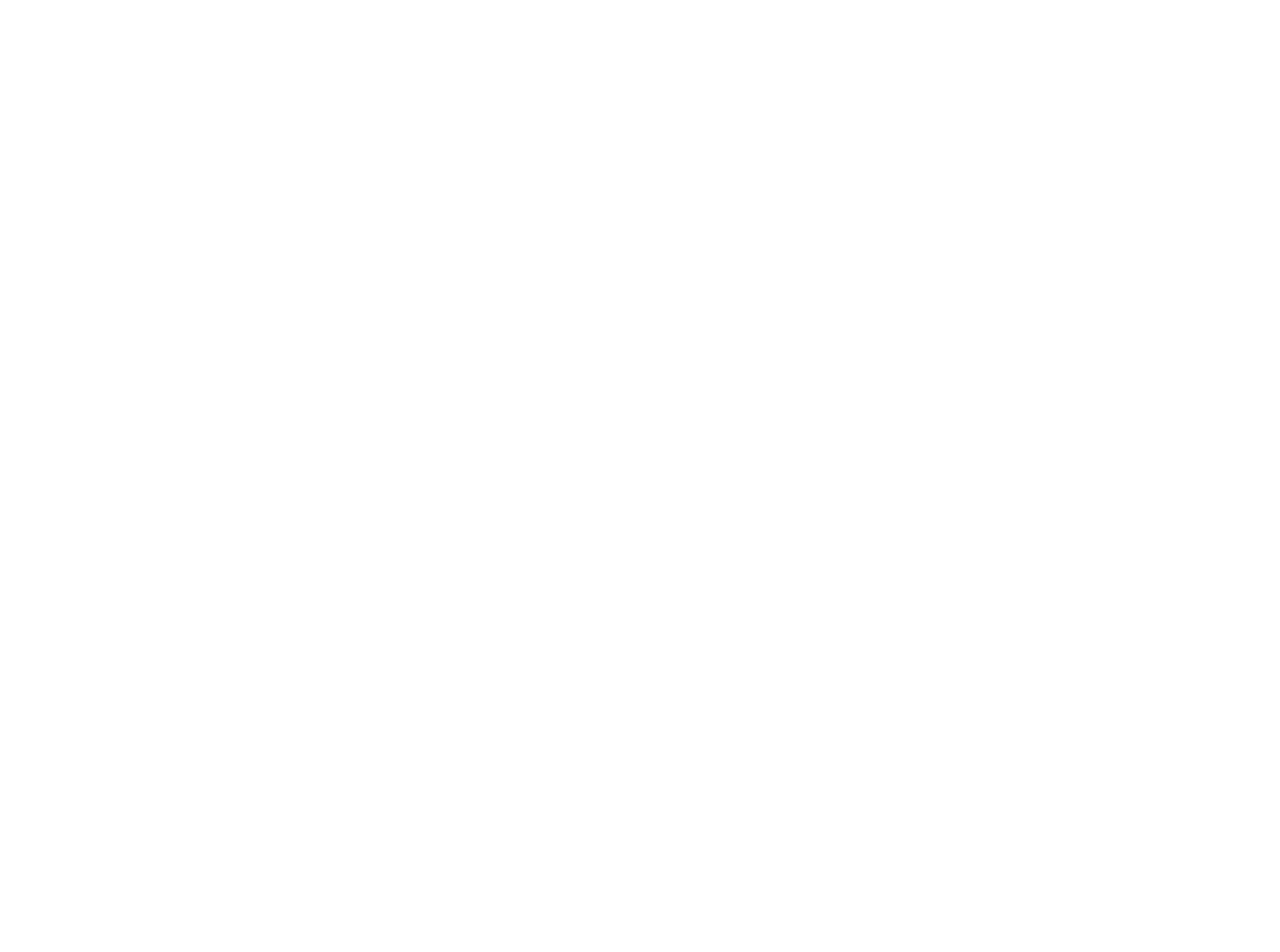
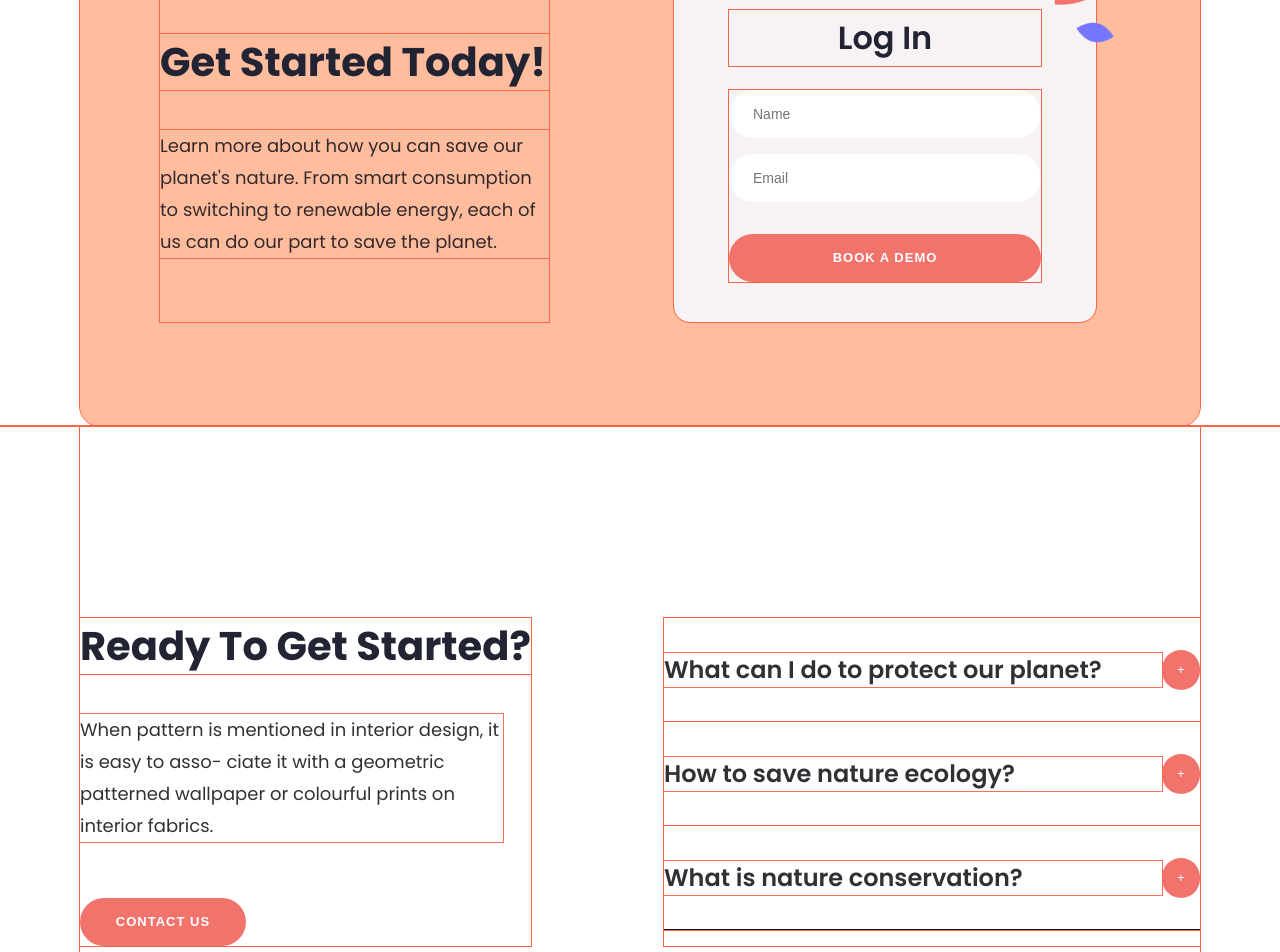
Before and after one commit to VladDeputat/halo-lab, a React (Create React App) app: page / in a window 1280 px wide. Shown: the part 1940-2892 px from the top of the page. Before the commit the page ends 1806 px from the top, so only its background shows below. Built offline with nearby package versions, Linux system fonts and the light colour scheme.

Commit message:
add getStarted section

```diff
--- a/src/App.js
+++ b/src/App.js
@@ -1,6 +1,8 @@
 import React from "react";
+import Faq from "./components/faq/Faq";
 import Header from "./components/header/Header";
 import Hero from "./components/hero/Hero";
+import LogIn from "./components/logIn/LogIn";
 import Team from "./components/team/Team";
 const App = () => {
   return (
@@ -8,6 +10,8 @@
       <Header />
       <Hero />
       <Team />
+      <LogIn />
+      <Faq />
     </>
   );
 };
--- /dev/null
+++ b/src/components/faq/Faq.jsx
@@ -0,0 +1,32 @@
+import React from "react";
+import styles from "./Faq.module.scss";
+import data from "./accordion/accordionData";
+import AccordionItem from "./accordion/AccordionItem";
+
+const faq = () => {
+  return (
+    <section>
+      <div className={styles.faqContainer}>
+        <div>
+          <h3 className={styles.heading}>Ready to Get started?</h3>
+          <p className={styles.description}>
+            When pattern is mentioned in interior design, it is easy to asso- ciate it
+            with a geometric patterned wallpaper or colourful prints on interior fabrics.
+          </p>
+          <button className={styles.contactUsBtn} type="button">
+            Contact us
+          </button>
+        </div>
+        <div>
+          <ul>
+            {data.map((item) => (
+              <AccordionItem data={item} key={item.id} />
+            ))}
+          </ul>
+        </div>
+      </div>
+    </section>
+  );
+};
+
+export default faq;
--- /dev/null
+++ b/src/components/faq/Faq.module.scss
@@ -0,0 +1,50 @@
+.faqContainer {
+  max-width: 1120px;
+  width: 100%;
+  padding: 192px 0;
+  margin: 0 auto;
+  display: flex;
+  justify-content: space-between;
+}
+
+.heading {
+  font-weight: 700;
+  font-size: 40px;
+  line-height: 1.4;
+  text-transform: capitalize;
+  color: #222433;
+  margin-bottom: 40px;
+}
+
+.description {
+  font-size: 18px;
+  line-height: 1.78;
+  color: #1e1a20;
+  opacity: 0.9;
+  width: 423px;
+  margin-bottom: 56px;
+}
+
+.contactUsBtn {
+  width: 166px;
+  height: 48px;
+  background: #f2726c;
+  border-radius: 30px;
+  border: none;
+  outline: none;
+  font-weight: 700;
+  font-size: 13px;
+  line-height: 1.4;
+  letter-spacing: 1px;
+  text-transform: uppercase;
+  color: #ffffff;
+  display: flex;
+  align-items: center;
+  justify-content: center;
+  transition: all 150ms linear;
+  cursor: pointer;
+}
+
+.contactUsBtn:hover {
+  box-shadow: 0px 3px 10px 6px rgba(206, 206, 206, 1);
+}
--- /dev/null
+++ b/src/components/faq/accordion/AccordionItem.jsx
@@ -0,0 +1,29 @@
+import React, {useState} from "react";
+import styles from "./AccordionItem.module.scss";
+
+const AccordionItem = ({data}) => {
+  const [isOpen, setIsOpen] = useState(false);
+
+  return (
+    <li className={styles.accordionItem}>
+      <div
+        onClick={() => setIsOpen(!isOpen)}
+        className={
+          isOpen
+            ? `${styles.questionContainer} + ${styles.isOpen}`
+            : `${styles.questionContainer}`
+        }
+      >
+        <p className={styles.question}>{data.question}</p>
+        <button className={styles.questionBtn} type="button">
+          {isOpen ? "-" : "+"}
+        </button>
+      </div>
+      <p className={isOpen ? `${styles.answer}` : `${styles.answer} + ${styles.isShown}`}>
+        {data.answer}
+      </p>
+    </li>
+  );
+};
+
+export default AccordionItem;
--- /dev/null
+++ b/src/components/faq/accordion/AccordionItem.module.scss
@@ -0,0 +1,60 @@
+.accordionItem {
+  position: relative;
+  overflow: hidden;
+  width: 536px;
+}
+
+.questionContainer {
+  display: flex;
+  align-items: center;
+  background: #ffffff;
+  border-bottom: 1px solid #1e1a20;
+  cursor: pointer;
+  height: 104px;
+}
+
+.isOpen {
+  border: none;
+  //   height: 50px;
+}
+
+.question {
+  width: 100%;
+  font-weight: 600;
+  font-size: 24px;
+  line-height: 1.42;
+  color: #1e1a20;
+  opacity: 0.9;
+  display: flex;
+  align-items: center;
+  z-index: 1;
+}
+
+.questionBtn {
+  width: 40px;
+  height: 40px;
+  background: #f2726c;
+  border-radius: 50px;
+  border: none;
+  outline: none;
+  color: #ffffff;
+  cursor: pointer;
+}
+
+.answer {
+  position: relative;
+  top: 0px;
+  transition: all 150ms linear;
+  line-height: 1.5;
+  color: #1e1a20;
+  opacity: 0.9;
+  z-index: -1;
+  padding-bottom: 32px;
+  border-bottom: 1px solid #1e1a20;
+}
+
+.isShown {
+  position: absolute;
+  top: -100px;
+  border: none;
+}
--- /dev/null
+++ b/src/components/faq/accordion/accordionData.js
@@ -0,0 +1,22 @@
+const data = [
+  {
+    id: 1,
+    question: "What can I do to protect our planet?",
+    answer:
+      "Not to make an open fire in nature and to clean up litter; not to pollute open water bodies; to switch to alternative energy sources; to reduce the use of non-renewable resources",
+  },
+  {
+    id: 2,
+    question: "How to save nature ecology?",
+    answer:
+      "Lorem ipsum dolor sit amet consectetur adipisicing elit. Fuga, facere eaque amet minus consectetur aliquam ea voluptate, odio corrupti cumque sunt sit distinctio veritatis, vero neque maxime doloremque placeat at.",
+  },
+  {
+    id: 3,
+    question: "What is nature conservation?",
+    answer:
+      "Lorem ipsum dolor sit amet consectetur adipisicing elit. Fuga, facere eaque amet minus consectetur aliquam ea voluptate, odio corrupti cumque sunt sit distinctio veritatis, vero neque maxime doloremque placeat at.",
+  },
+];
+
+export default data;
--- /dev/null
+++ b/src/components/logIn/LogIn.jsx
@@ -0,0 +1,44 @@
+import React from "react";
+import styles from "./Login.module.scss";
+
+const LogIn = () => {
+  return (
+    <section>
+      <div className={styles.sectionContainer}>
+        <div>
+          <h3 className={styles.getStartedHeading}>Get started today!</h3>
+          <p className={styles.getStartedText}>
+            Learn more about how you can save our planet's nature. From smart consumption
+            to switching to renewable energy, each of us can do our part to save the
+            planet.
+          </p>
+        </div>
+        <div className={styles.loginContainer}>
+          <h4 className={styles.formHeading}>Log in</h4>
+
+          <form className={styles}>
+            <input
+              className={styles}
+              autoComplete="off"
+              name="name"
+              type="text"
+              placeholder="Name"
+            />
+            <input
+              className={styles}
+              autoComplete="off"
+              name="email"
+              type="email"
+              placeholder="Email"
+            />
+            <button className={styles} type="submit">
+              book a demo
+            </button>
+          </form>
+        </div>
+      </div>
+    </section>
+  );
+};
+
+export default LogIn;
--- /dev/null
+++ b/src/components/logIn/Login.module.scss
@@ -0,0 +1,111 @@
+.sectionContainer {
+  max-width: 1120px;
+  width: 100%;
+  margin: 0 auto;
+  background: #ffbd9e;
+  border-radius: 20px;
+  padding: 104px 104px 104px 80px;
+  display: flex;
+  justify-content: space-between;
+}
+
+.getStartedHeading {
+  font-weight: 700;
+  font-size: 40px;
+  line-height: 1.4;
+  text-transform: capitalize;
+  color: #222433;
+  width: 389px;
+  margin-top: 64px;
+  margin-bottom: 40px;
+}
+
+.getStartedText {
+  font-size: 18px;
+  line-height: 1.78;
+  color: #1e1a20;
+  opacity: 0.9;
+  width: 389px;
+}
+
+.loginContainer {
+  padding: 40px 55px;
+  background: #f7f3f4;
+  border-radius: 16px;
+  position: relative;
+
+  &:before {
+    content: "";
+    position: absolute;
+    right: -18px;
+    top: -20px;
+    width: 60px;
+    height: 55px;
+    background: url("../../assets/contact/leaf1.png");
+    background-repeat: no-repeat;
+    background-size: contain;
+  }
+
+  form {
+    display: flex;
+    flex-direction: column;
+  }
+
+  input {
+    height: 48px;
+    background: #ffffff;
+    border-radius: 40px;
+    border: none;
+    outline: none;
+    margin-bottom: 16px;
+    font-size: 14px;
+    line-height: 1.71;
+    color: #807c7c;
+    padding: 12px 24px;
+  }
+
+  button {
+    width: 312px;
+    height: 48px;
+    border-radius: 30px;
+    border: none;
+    outline: none;
+    font-weight: 700;
+    font-size: 13px;
+    line-height: 1.8;
+    letter-spacing: 1px;
+    text-transform: uppercase;
+    background: #f2726c;
+    color: #ffffff;
+    margin-top: 16px;
+    cursor: pointer;
+    transition: all 150ms linear;
+
+    &:hover {
+      box-shadow: 0px 3px 10px 6px rgba(206, 206, 206, 1);
+    }
+  }
+}
+
+.formHeading {
+  font-weight: 600;
+  font-size: 32px;
+  line-height: 1.75;
+  text-transform: capitalize;
+  text-align: center;
+  color: #222433;
+  margin-bottom: 24px;
+  position: relative;
+
+  &:before {
+    content: "";
+    position: absolute;
+    right: -75px;
+    top: 12px;
+    width: 40px;
+    height: 21px;
+    background: url("../../assets/contact/leaf2.png");
+    background-repeat: no-repeat;
+    background-size: contain;
+  }
+}
```
